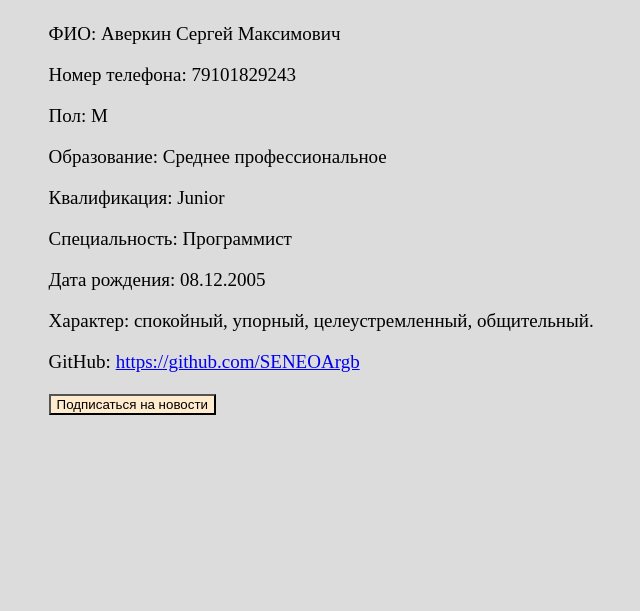
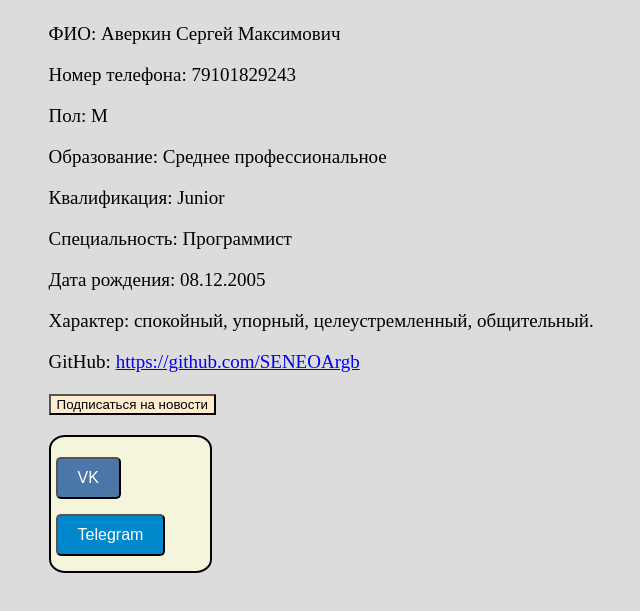
Before and after one commit to SENEOArgb/Homework, a plain HTML site: page index.html in a window 1280 px wide. Shown: the part 181-792 px from the top of the page, without its empty margins (465-1105 px from the left). Drawn offline with Linux system fonts and the light colour scheme.

Commit message:
Добавили форму входа через соц.сети

```diff
--- a/index.html
+++ b/index.html
@@ -6,7 +6,7 @@
     <meta name="viewport" content="width=device-width, initial-scale=1.0">
     <title>Обо мне</title>
     <style>
-        div{
+        .cl1{
             align-items: center;
             margin-top: 10%;
             margin-left: 40%;
@@ -19,10 +19,39 @@
             width: auto;
             overflow-y: hidden ;
         }
+        .social {
+            margin-top: 20px;
+        }
+        .social-button {
+            display: inline-block;
+            padding: 10px 20px;
+            margin-bottom: 15px;
+            margin-left: 5px;
+            font-size: 16px;
+            text-align: center;
+            text-decoration: none;
+            color: white;
+            border-radius: 5px;
+        }
+        .vk-button {
+            background-color: #4a76a8;
+        }
+        .telegram-button {
+            background-color: #0088cc;
+        }
+        .form{
+            margin-top: 20px;
+            background-color: beige;
+            width: 21%;
+            border-radius: 10%;
+            border-color: black;
+            border-width: 2px;
+            border-style: solid;
+        }
     </style>
 </head>
 <body>
-  <div>
+  <div class="cl1">
   <h1>Обо мне:</h1>
       <p>ФИО: Аверкин Сергей Максимович</p>
       <p>Номер телефона: 79101829243</p>
@@ -34,5 +63,11 @@
       <p>Характер: спокойный, упорный, целеустремленный, общительный.</p>
       <p>GitHub: <a href="https://github.com/SENEOArgb">https://github.com/SENEOArgb</a></p>
       <button style="background-color: blanchedalmond;">Подписаться на новости</button>
+      <div class="form">
+       <div class="social">
+         <button class="social-button vk-button">VK</button>
+         <button class="social-button telegram-button">Telegram</button>
+       </div>
+      </div>
   </div>
 </body>
```
